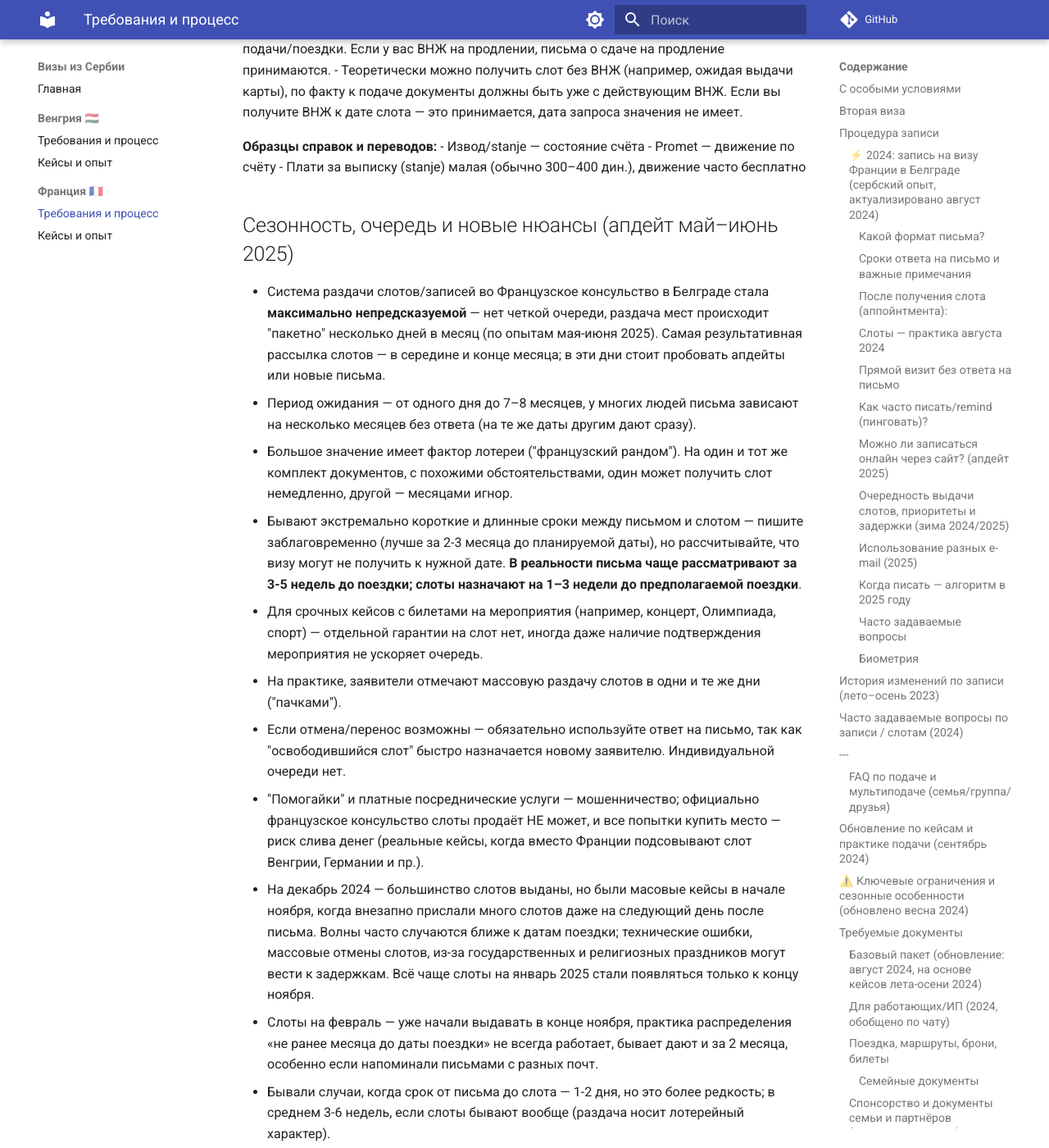
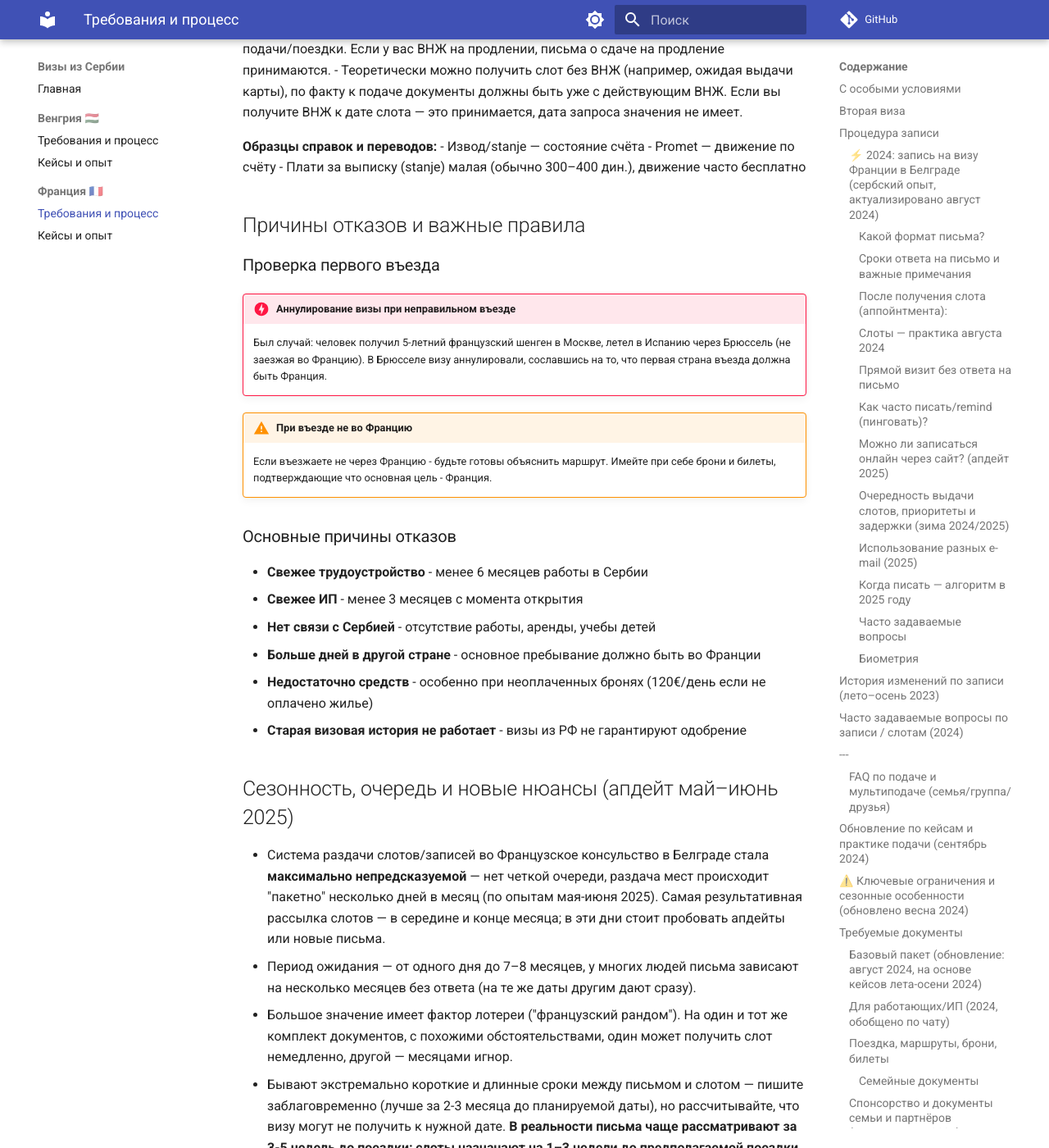
Before and after one commit to tgdigest/serbia-visas-for-other-countries, an MkDocs documentation site: the page built from docs/france/requirements.md, in a window 1280 px wide and 1400 px high, scrolled down 32667 px. Shown: the whole window at 82% size. Built offline with MkDocs 1.6.1 and Material for MkDocs 9.7.7, drawn with Linux system fonts in a browser that asks for light colours; comment, search, counter and statistics services are not loaded.

Commit message:
Move generalizations from cases to requirements

```diff
--- a/docs/france/requirements.md
+++ b/docs/france/requirements.md
@@ -793,6 +793,23 @@ For your travel plans from September 2024, you will need to contact us again fro
   - Promet — движение по счёту
   - Плати за выписку (stanje) малая (обычно 300–400 дин.), движение часто бесплатно
 
+## Причины отказов и важные правила
+
+### Проверка первого въезда
+
+!!! danger "Аннулирование визы при неправильном въезде"
+    Был случай: человек получил 5-летний французский шенген в Москве, летел в Испанию через Брюссель (не заезжая во Францию). В Брюсселе визу аннулировали, сославшись на то, что первая страна въезда должна быть Франция.
+
+!!! warning "При въезде не во Францию"
+    Если въезжаете не через Францию - будьте готовы объяснить маршрут. Имейте при себе брони и билеты, подтверждающие что основная цель - Франция.
+
+### Основные причины отказов
+- **Свежее трудоустройство** - менее 6 месяцев работы в Сербии
+- **Свежее ИП** - менее 3 месяцев с момента открытия
+- **Нет связи с Сербией** - отсутствие работы, аренды, учебы детей
+- **Больше дней в другой стране** - основное пребывание должно быть во Франции
+- **Недостаточно средств** - особенно при неоплаченных бронях (120€/день если не оплачено жилье)
+- **Старая визовая история не работает** - визы из РФ не гарантируют одобрение
 
 ## Сезонность, очередь и новые нюансы (апдейт май–июнь 2025)
 
```
Also changed, not shown: docs/hungary/requirements.md (+15 -0 lines).
